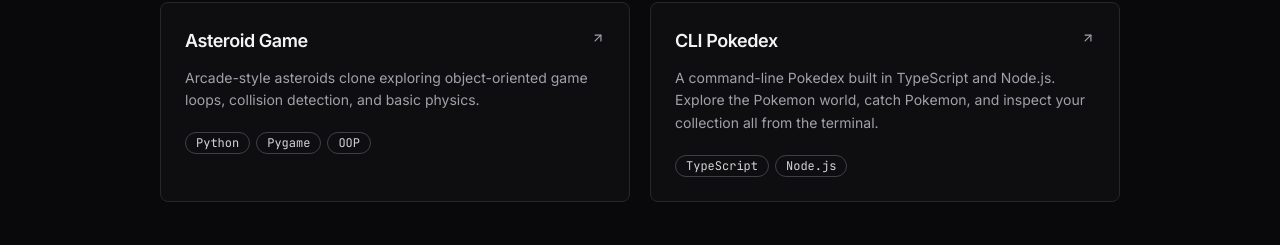
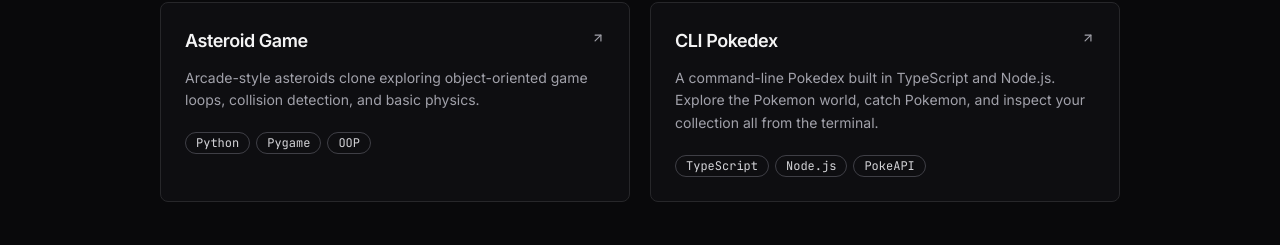
Before and after one commit to KayraBulbul/portfolio-website, a React (Vite) app: page / in a window 1280 px wide. Shown: the part 1951-2196 px from the top of the page. Built offline with nearby package versions, Linux system fonts and the light colour scheme.

Commit message:
Added PokeAPI to cli pokedex stack

```diff
--- a/src/sections/Projects.tsx
+++ b/src/sections/Projects.tsx
@@ -48,7 +48,7 @@
     title: "CLI Pokedex",
     description:
       "A command-line Pokedex built in TypeScript and Node.js. Explore the Pokemon world, catch Pokemon, and inspect your collection all from the terminal.",
-    stack: ["TypeScript", "Node.js"],
+    stack: ["TypeScript", "Node.js", "PokeAPI"],
     repo: "https://github.com/KayraBulbul/cli-pokedex",
   },
 ];
```
